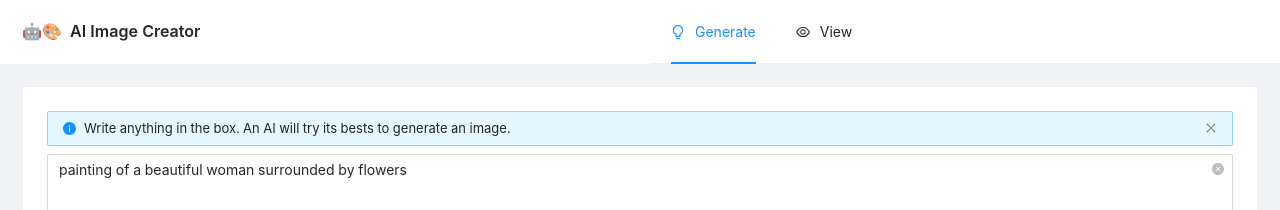
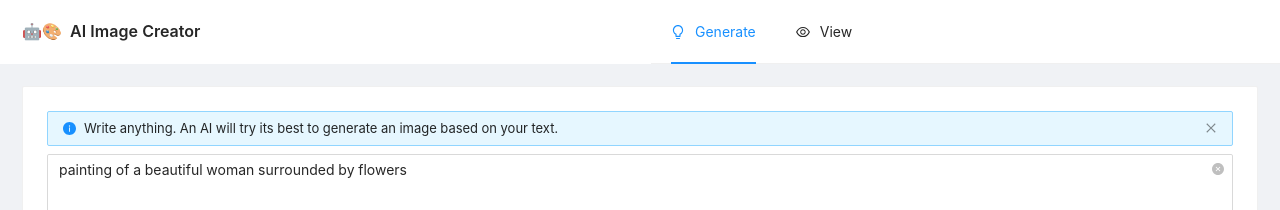
Before and after one commit to alexis-de-la-torre/ai-showcase-webapp, a Next.js app: page / in a window 1280 px wide. Shown: the top 210 px of the page. Built offline with nearby package versions, Linux system fonts and the light colour scheme; no server answers.

Commit message:
change instruction

```diff
--- a/pages/index.js
+++ b/pages/index.js
@@ -55,7 +55,7 @@ function GeneratePage() {
               <Card>
                   <Space direction="vertical" style={{ width: '100%' }}>
                       <StyledAlert
-                        message="Write anything in the box. An AI will try its bests to generate an image."
+                        message="Write anything. An AI will try its best to generate an image based on your text."
                         type="info"
                         showIcon
                         closable
```
